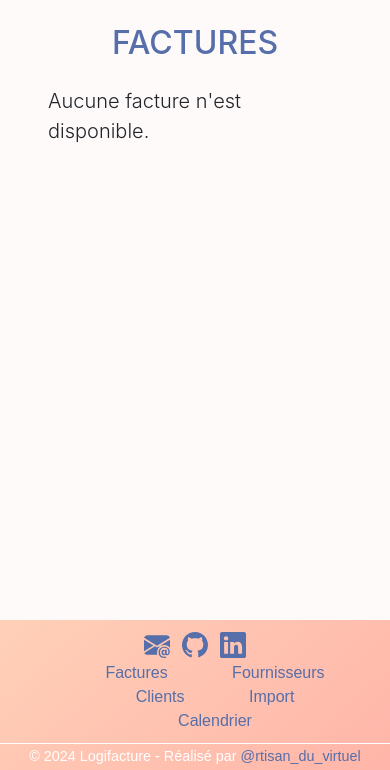
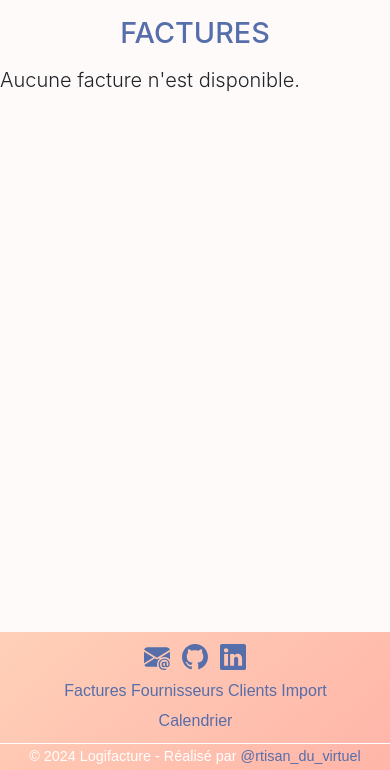
Before and after one commit to AvaKissara/Logifactures, a Django app: page /logifacturapp/facture/liste_facture/ in a window 390 px wide. Shown: the part 74-844 px from the top of the page. Run offline with Django 5.2, Linux system fonts and the light colour scheme; the visitor is signed in with stand-in values (Sample User, id 1); data that the repository does not hold is empty; some libraries are stand-ins or nearby versions.

Commit message:
style responsive

```diff
--- a/logifacturapp/static/css/style.css
+++ b/logifacturapp/static/css/style.css
@@ -1088,8 +1088,7 @@ footer {
 }
 
 .footer{
-
-    padding:12px 0px 0px;
+    padding:12px 0 0 0;
     font-family: 'Play', sans-serif;
     text-align:center;
     }
@@ -1134,11 +1133,46 @@ div.container-fourn-list {
     margin: 1.5em 3em 0 3em;
 }
 
+.container-fourn-list.container-md > h2 {
+    margin-bottom: 1.5em;
+}
 
 @media (max-width: 768px) {
+    .navbar-nav.ml-auto {
+        flex-direction: row;
+        margin: 0.4em 0;
+    }
     div.container-fourn-list {
         margin-left: 0;
         margin-right: 0;
+        margin-top: 1em;
+    }
+    table.table-hover thead th {
+        vertical-align: top;
+        font-size: 0.9em;
+    }
+    .filter-form {
+        grid-template-columns: repeat(2, 0fr);
+    }
+    .facture-filter-form {
+        margin-top: 0;
+        margin-left: 1.4em;
+    }
+    .facture-filter-form select {
+        width: 150px;
+    }
+    .container-fourn-list.container-md > h2 {
+        margin-bottom: 0.5em;
+        font-size: 1.8em;
+    }
+    .table.table-hover{
+        font-size: 0.9em;
+    }
+    .btn-td.btn-primary {
+        padding: 0rem 1.8rem;
+    }
+    .btn-td.btn-danger {
+        padding: 0rem 2rem;
     }
     h3 {
         font-size: 1.6em;
@@ -1169,4 +1203,17 @@ div.container-fourn-list {
     .tab-content.tabs-graph  > div {
         width: 320px;
     }
+    .custom-file-upload {
+        padding: 0;
+        font-size: 0.9em;
+    }
+    input::file-selector-button {
+        margin-right: 4px;
+    }
+    .footer .row-footer ul {
+        width: 90%;
+    }
+    .footer .row-footer ul li {
+        margin: 6px 0 0 0;
+    }
   }
--- a/logifacturapp/templates/logifacturapp/liste_client.html
+++ b/logifacturapp/templates/logifacturapp/liste_client.html
@@ -2,8 +2,9 @@
 {% extends 'base.html' %}
 
 {% block content %}
-  <div class="container-md mt-4 mx-5">
-    <h2 class="mb-4">Clients</h2>
+  <div class="container-fourn-list container-md">
+    <h2>Clients</h2>
+    <div class="table-responsive">
       <table class="table table-hover table-facture-list">
         <thead>
           <tr>
@@ -27,4 +28,5 @@
         </tbody>
       </table>
     </div>
+  </div>
 {% endblock %}
--- a/logifacturapp/templates/logifacturapp/liste_facture.html
+++ b/logifacturapp/templates/logifacturapp/liste_facture.html
@@ -2,24 +2,25 @@
 {% extends 'base.html' %}
 
 {% block content %}
-    <div class="container-md mt-4 mx-5">
-        <h2 class="mb-4">Factures</h2>
+    <div class="container-md container-fourn-list">
+        <h2>Factures</h2>
         {% if facture_list %}
             <div class="facture-filter-form">
                 <form method="get" action="" class="filter-form">
                 {{ form.as_p }}
                 </form>
             </div>
-            <table class="table table-hover table-facture-list">
+            <div class="table-responsive">
+              <table class="table table-hover table-facture-list">
                 <thead>
                     <tr>
-                        <th scope="col">Numéro de Facture <span class="arrow neutre"></span></th>
-                        <th id="thDateF" scope="col">Date de Facture <span class="arrow neutre"></span></th>
+                        <th scope="col">Numéro Facture <span class="arrow neutre"></span></th>
+                        <th id="thDateF" scope="col">Date Facture <span class="arrow neutre"></span></th>
                         <th scope="col">Fournisseur <span class="arrow neutre"></span></th>
                         <th scope="col">Client <span class="arrow neutre"></span></th>
                         <th scope="col">Catégorie <span class="arrow neutre"></span></th>
                         <th scope="col">Total TTC <span class="arrow neutre"></span></th>
-                        <th scope="col">Actions</th>
+                        <th scope="col">Action</th>
                     </tr>
                 </thead>
                 <tbody>
@@ -68,6 +69,8 @@
                 {% endfor %}
             </tbody>
         </table>
+            </div>
+
 
         <!-- Modale pour le détail -->
         <div id="overlayF"></div>
```
Also changed, not shown: logifacturapp/templates/logifacturapp/liste_fournisseur.html (+6 -2 lines). Lines whose indentation alone changed are shown as unchanged.
